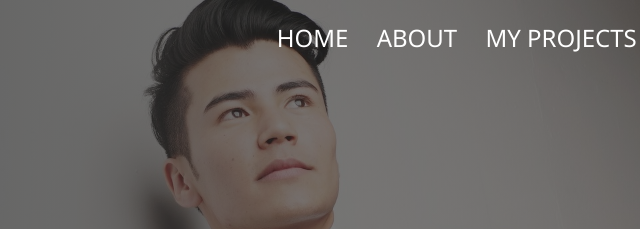
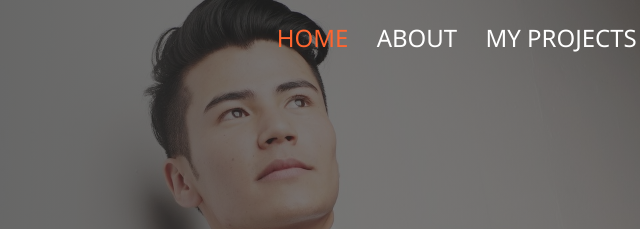
Before and after one commit to eslamkhaled201/sass-project, a plain HTML site: page index.html in a window 1280 px wide. Shown: the top 229 px of the page, 443-1083 px from the left. Drawn offline with Linux system fonts and the light colour scheme; files whose address does not match are found by name.

Commit message:
Update index.html

```diff
--- a/index.html
+++ b/index.html
@@ -14,7 +14,7 @@
       <nav>
         <ul class="nav-items">
           <li class="nav-items-link">
-            <a href="./home.html" class="item-link " active>Home</a>
+            <a href="./home.html" class="item-link active" >Home</a>
           </li>
           <li class="nav-items-link">
             <a href="./dist/about me.html" class="item-link" >About</a>
```
